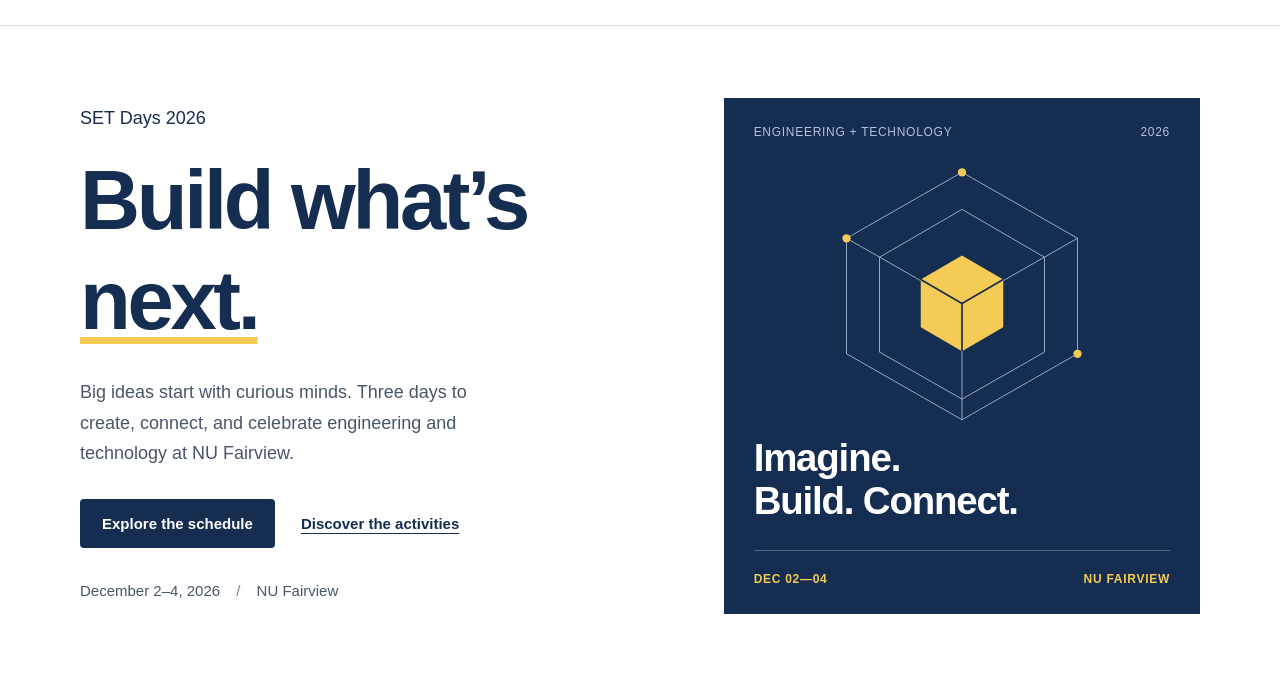
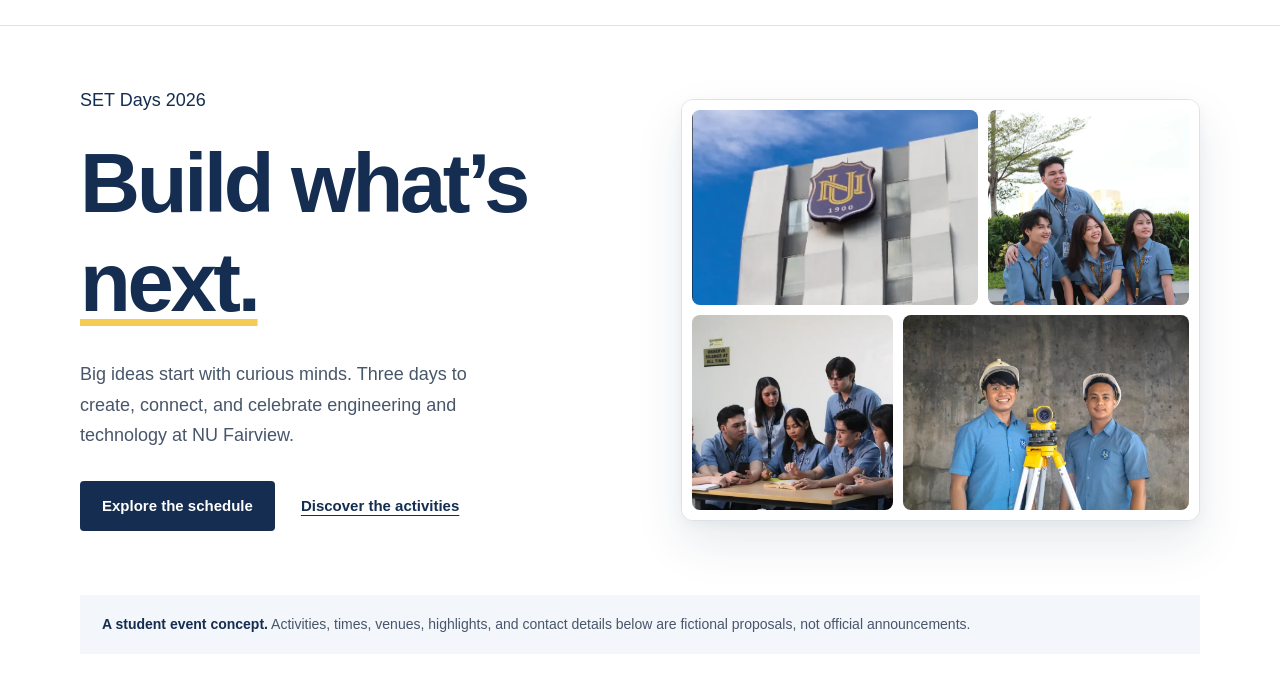
Before and after one commit to aaliliyahyah/event-information-website, a plain HTML site: page index.html in a window 1280 px wide. Shown: the part 75-758 px from the top of the page. Drawn offline with Linux system fonts and the light colour scheme.

Commit message:
Redesign hero section with NU Fairview photo collage

```diff
--- a/css/style.css
+++ b/css/style.css
@@ -36,23 +36,22 @@ hr { border: 0; border-top: 1px solid var(--line); }
 nav { display: flex; flex-wrap: wrap; gap: 12px 22px; }
 nav a { font-size: 0.875rem; text-decoration: none; }
 nav a:hover { text-decoration: underline; }
-.hero { display: grid; grid-template-columns: 1.2fr 1fr; gap: 72px; align-items: center; padding-block: 72px; }
+.hero { display: grid; grid-template-columns: 1.05fr 1fr; gap: 56px; align-items: center; padding-block: 64px; }
 h1 { font-size: 1.125rem; font-weight: 400; line-height: 1.2; margin-bottom: 26px; }
 h1 > span { display: block; font-size: clamp(3.3rem, 6.5vw, 5.5rem); font-weight: 700; letter-spacing: -0.04em; margin-top: 22px; }
 h1 em { font-style: normal; text-decoration: underline; text-decoration-color: var(--gold); text-decoration-thickness: 7px; text-underline-offset: 8px; }
 .hero-description { font-size: 1.125rem; max-width: 44ch; }
-.hero-actions { display: flex; flex-wrap: wrap; gap: 18px 26px; align-items: center; margin-block: 30px; }
+.hero-actions { display: flex; flex-wrap: wrap; gap: 18px 26px; align-items: center; margin: 30px 0 0; }
 .button { display: inline-block; padding: 12px 22px; background: var(--navy); color: #fff; border-radius: 4px; text-decoration: none; font-size: 0.9375rem; font-weight: 700; }
 .button:hover { background: #244b7d; }
 .text-link { font-size: 0.9375rem; font-weight: 700; }
-.hero-details { font-size: 0.9375rem; margin-bottom: 0; }
-.hero-details span { margin-inline: 12px; color: #778397; }
-.event-poster { position: relative; background: var(--navy); color: #b2c3da; padding: 24px 30px; overflow: hidden; }
-.poster-top, .poster-bottom { display: flex; justify-content: space-between; gap: 16px; font-size: 0.75rem; letter-spacing: 0.06em; }
-.poster-art { max-width: 330px; margin: 22px auto 8px; }
-.poster-art svg { display: block; width: 100%; }
-.poster-title { position: relative; color: #fff; font-size: 2.4rem; font-weight: 700; line-height: 1.12; letter-spacing: -0.03em; margin-bottom: 28px; }
-.poster-bottom { color: var(--gold); border-top: 1px solid #526680; padding-top: 18px; font-weight: 700; }
+.hero-card { margin: 0; max-width: 520px; width: 100%; justify-self: end; background: #fff; border: 1px solid var(--line); border-radius: 12px; overflow: hidden; box-shadow: 0 22px 48px rgba(20, 45, 80, 0.10), 0 4px 12px rgba(20, 45, 80, 0.04); }
+.hero-collage { display: grid; grid-template-columns: repeat(12, 1fr); gap: 10px; padding: 10px; background: #fff; }
+.collage-tile { position: relative; margin: 0; height: 195px; border-radius: 8px; overflow: hidden; background: var(--light); }
+.tile-wide { grid-column: span 7; }
+.tile-narrow { grid-column: span 5; }
+.collage-tile img { display: block; width: 100%; height: 100%; object-fit: cover; transition: transform 0.35s ease; }
+.collage-tile:hover img { transform: scale(1.03); }
 .proposal-note { padding: 18px 22px; background: var(--light); font-size: 0.875rem; margin-bottom: 0; }
 .proposal-note strong { color: var(--navy); }
 
@@ -114,6 +113,7 @@ pre { font-family: Consolas, monospace; font-size: 0.875rem; line-height: 1.8; w
 @media (max-width: 1000px) {
   .header-inner { flex-direction: column; align-items: flex-start; padding-block: 22px; gap: 18px; }
   .hero { gap: 36px; }
+  .collage-tile { height: 165px; }
   .about-section, .venue-section { gap: 40px; }
   .activity-list { column-gap: 24px; }
   .participation-inner { gap: 36px; }
@@ -126,7 +126,9 @@ pre { font-family: Consolas, monospace; font-size: 0.875rem; line-height: 1.8; w
   nav a { padding-block: 5px; }
   .hero { grid-template-columns: 1fr; padding-block: 44px; gap: 40px; }
   h1 > span { font-size: clamp(3rem, 12vw, 4.5rem); }
-  .event-poster { max-width: 450px; width: 100%; justify-self: center; }
+  .hero-card { max-width: 520px; justify-self: center; }
+  .collage-tile { height: 155px; }
+  .tile-wide, .tile-narrow { grid-column: span 6; }
   .about-section, .venue-section, .learning-notes, .participation-inner, .highlight { grid-template-columns: 1fr; gap: 24px; }
   .about-section h2 { margin-bottom: 0; }
   .activity-list { grid-template-columns: 1fr 1fr; gap: 28px 22px; }
@@ -138,8 +140,9 @@ pre { font-family: Consolas, monospace; font-size: 0.875rem; line-height: 1.8; w
 }
 @media (max-width: 420px) {
   .activity-list { grid-template-columns: 1fr; }
-  .hero-details span { margin-inline: 5px; }
 }
 @media (prefers-reduced-motion: reduce) {
   html { scroll-behavior: auto; }
+  .collage-tile img { transition: none; }
+  .collage-tile:hover img { transform: none; }
 }
--- a/index.html
+++ b/index.html
@@ -38,23 +38,22 @@
           <a class="button" href="#schedule">Explore the schedule</a>
           <a class="text-link" href="#activities">Discover the activities</a>
         </div>
-        <p class="hero-details">December 2–4, 2026 <span aria-hidden="true">/</span> NU Fairview</p>
       </div>
-      <div class="event-poster" aria-label="SET Days: imagine, build, connect. December 2 to 4, 2026.">
-        <div class="poster-top"><span>ENGINEERING + TECHNOLOGY</span><span>2026</span></div>
-        <div class="poster-art" aria-hidden="true">
-          <svg viewBox="0 0 400 320" fill="none">
-            <path d="M60 230 200 310 340 230V90L200 10 60 90Z" stroke="currentColor" stroke-width="1"/>
-            <path d="m60 90 140 80 140-80M200 170v140" stroke="currentColor" stroke-width="1"/>
-            <path d="m200 55 100 58v115l-100 57-100-57V113Z" stroke="currentColor" stroke-width="1"/>
-            <path d="m150 140 50-29 50 29v58l-50 29-50-29Z" fill="#f4cb54"/>
-            <path d="m150 140 50 29 50-29M200 169v58" stroke="#142d50" stroke-width="2"/>
-            <circle cx="60" cy="90" r="5" fill="#f4cb54"/><circle cx="340" cy="230" r="5" fill="#f4cb54"/>
-            <circle cx="200" cy="10" r="5" fill="#f4cb54"/>
-          </svg>
+      <div class="hero-card" aria-label="National University Fairview campus, students, facilities, and engineering highlights">
+        <div class="hero-collage">
+          <div class="collage-tile tile-wide">
+            <img src="images/nu-fairview-campus.webp" width="641" height="961" alt="National University Fairview campus building with the NU shield emblem" style="object-position: center 47%;">
+          </div>
+          <div class="collage-tile tile-narrow">
+            <img src="images/nu-fairview-students.webp" width="972" height="648" alt="NU Fairview students smiling outdoors on campus" style="object-position: center 22%;">
+          </div>
+          <div class="collage-tile tile-narrow">
+            <img src="images/nu-fairview-study.webp" width="971" height="648" alt="NU Fairview students collaborating inside a campus study room" style="object-position: center 35%;">
+          </div>
+          <div class="collage-tile tile-wide">
+            <img src="images/nu-set-engineering.webp" width="989" height="660" alt="National University engineering students with surveying equipment" style="object-position: center 22%;">
+          </div>
         </div>
-        <p class="poster-title">Imagine.<br>Build. Connect.</p>
-        <div class="poster-bottom"><span>DEC 02—04</span><span>NU FAIRVIEW</span></div>
       </div>
     </section>
 
```
Also changed, not shown: images/nu-fairview-campus.webp (added), images/nu-fairview-students.webp (added), images/nu-fairview-study.webp (added), images/nu-set-engineering.webp (added).
